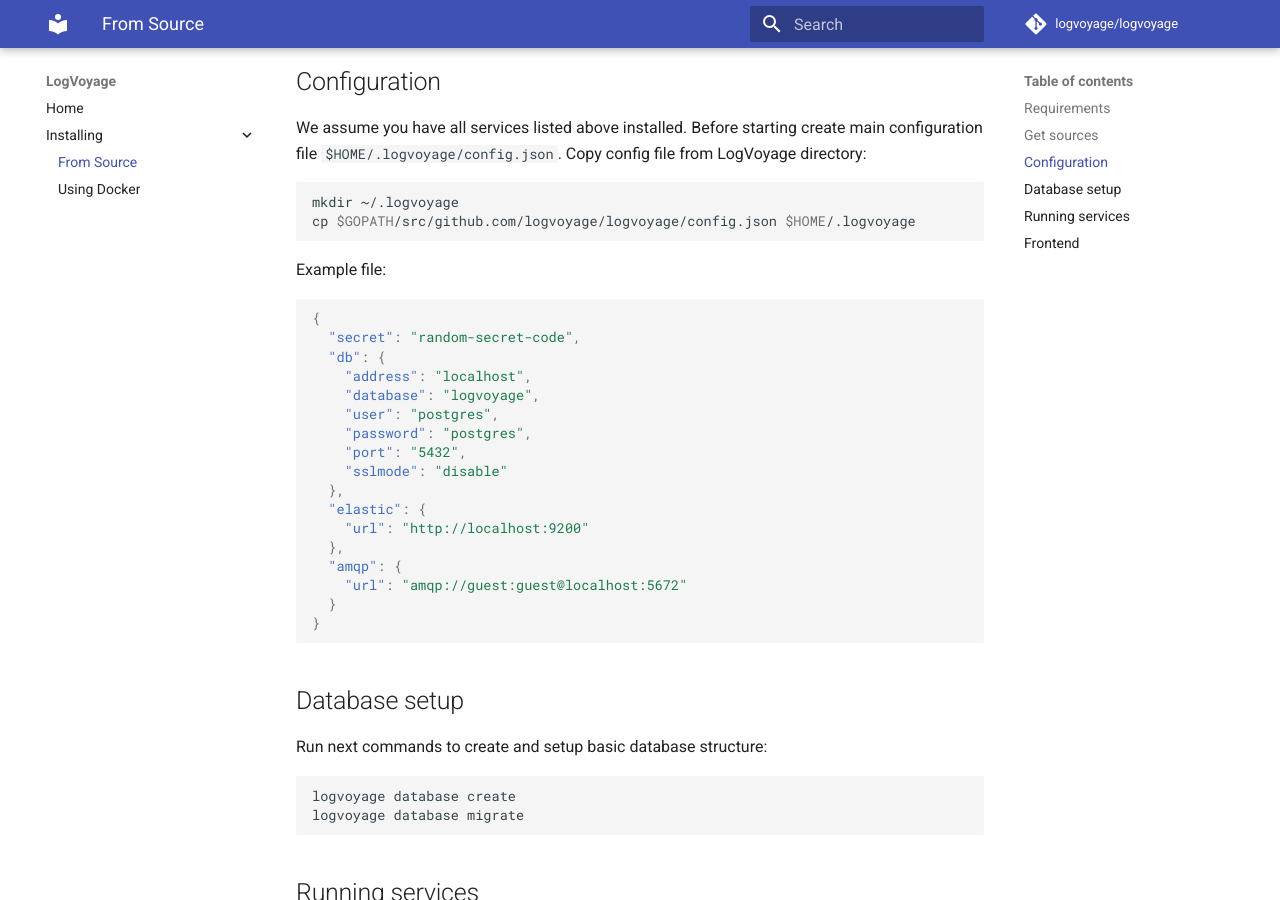
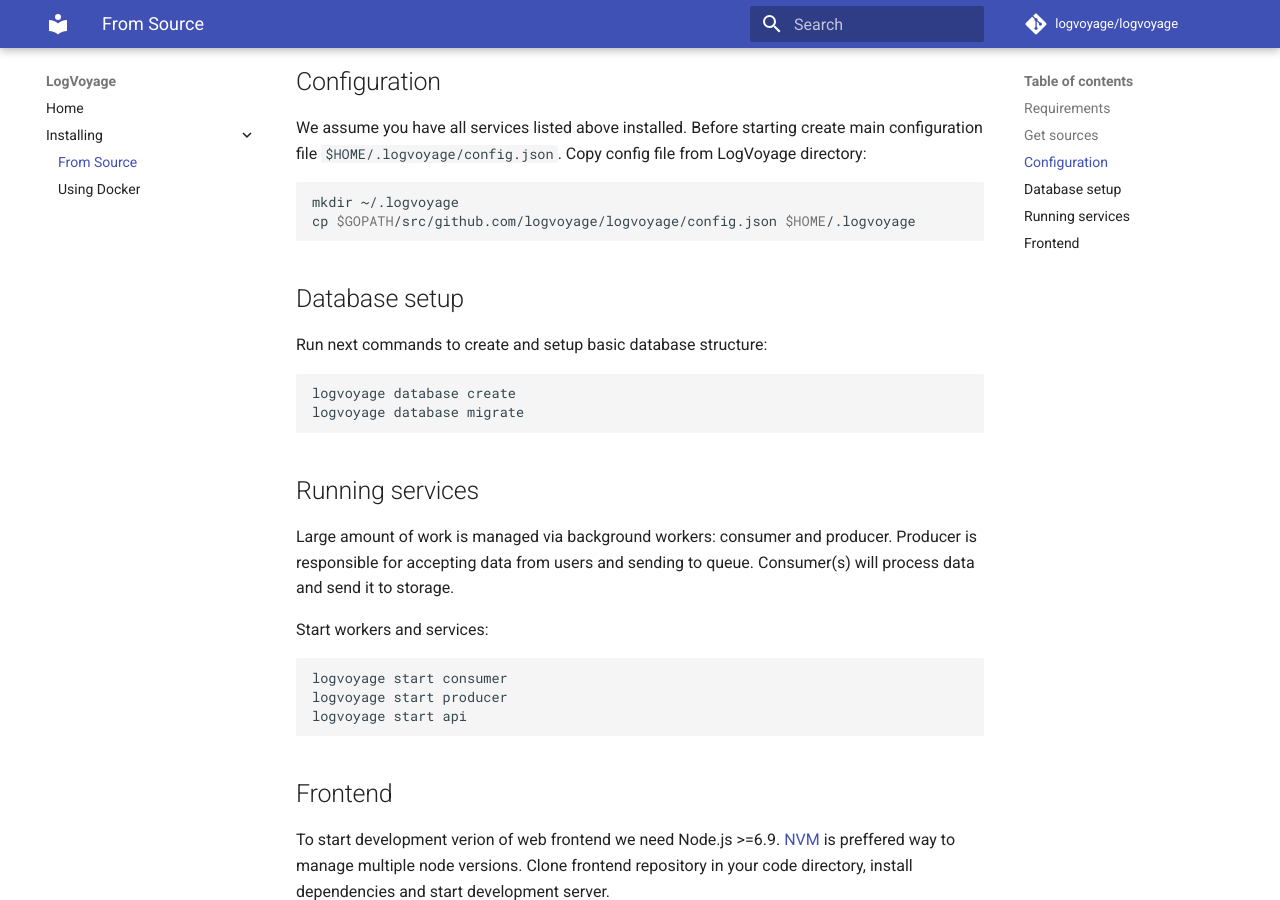
Before and after one commit to logvoyage/docs, an MkDocs documentation site: the page built from docs/installing_from_source.md, in a window 1280 px wide and 900 px high, scrolled down 734 px. Built offline with MkDocs 1.6.1 and Material for MkDocs 9.7.7, drawn with Linux system fonts in a browser that asks for light colours; comment, search, counter and statistics services are not loaded; old or Windows-style settings are respelled for this version of MkDocs.

Commit message:
Removed example config file

````diff
--- a/docs/installing_from_source.md
+++ b/docs/installing_from_source.md
@@ -30,27 +30,6 @@ Copy config file from LogVoyage directory:
 ``` bash
 mkdir ~/.logvoyage
 cp $GOPATH/src/github.com/logvoyage/logvoyage/config.json $HOME/.logvoyage
-```
-
-Example file:
-``` json
-{
-  "secret": "random-secret-code",
-  "db": {
-    "address": "localhost",
-    "database": "logvoyage",
-    "user": "postgres",
-    "password": "postgres",
-    "port": "5432",
-    "sslmode": "disable"
-  },
-  "elastic": {
-    "url": "http://localhost:9200"
-  },
-  "amqp": {
-    "url": "amqp://guest:guest@localhost:5672"
-  }
-}
 ```
 
 ## Database setup
````
